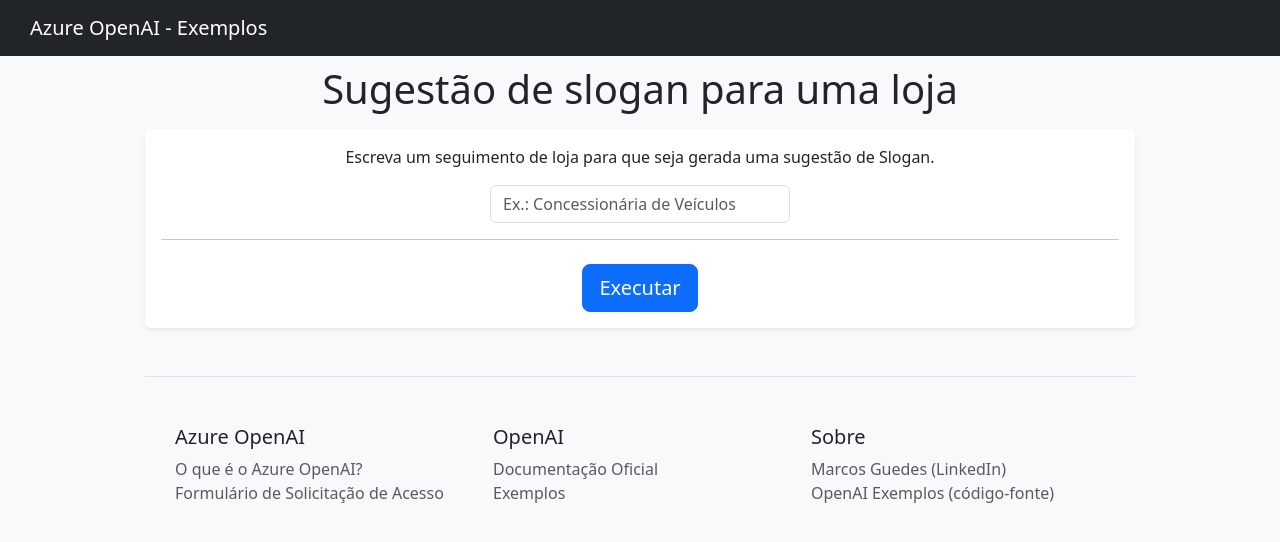
After one commit to marcosguedes01/python-flask-azure-openai-webapp-examples, a Flask app: page /examples/tagline-shop in a window 1280 px wide. The commit adds this page. Shown: the top 542 px of the page. Run offline with Flask 3, Linux system fonts and the light colour scheme; some libraries are stand-ins or nearby versions.

Commit message:
tagline shop webpage initialized

```diff
--- a/app.py
+++ b/app.py
@@ -1,6 +1,10 @@
 from flask import Flask
 from routes import routes_bp;
+from example_routes import example_routes_bp;
+from flask_scss import Scss
 
 app = Flask(__name__)
+Scss(app, static_dir='static/styles', asset_dir='assets/scss')
 
 app.register_blueprint(routes_bp)
+app.register_blueprint(example_routes_bp)
--- /dev/null
+++ b/assets/scss/base.scss
@@ -0,0 +1,31 @@
+body {
+    padding-top: 55px;
+    background-color: #f8f9fa;
+}
+
+nav, footer {
+    padding-left: 30px !important;
+    padding-right: 30px !important;
+}
+
+a {
+    text-decoration: none;
+
+    &:hover {
+        text-decoration: underline;
+    }
+}
+
+.container-base-default {
+    max-width: 990px;
+    margin: auto;
+}
+
+.container-title {
+    text-align: center;
+    margin-top: 10px;
+}
+
+form, row {
+    width: 100%;
+}
--- /dev/null
+++ b/assets/scss/examples/tagling-shop.scss
@@ -0,0 +1,6 @@
+form {
+    input[type=text] {
+        max-width: 300px;
+        margin: auto;
+    }
+}
--- /dev/null
+++ b/example_routes.py
@@ -0,0 +1,9 @@
+from flask import Blueprint, request, jsonify, render_template
+from examples.getLocalstorage import getLocalstorage
+
+# Crie um objeto Blueprint
+example_routes_bp = Blueprint('example_routes', __name__)
+
+@example_routes_bp.route("/examples/tagline-shop")
+def taglineShop():
+    return render_template("examples/tagline-shop.html")
--- a/requirements.txt
+++ b/requirements.txt
@@ -3,3 +3,4 @@ template-render==0.1.0
 requests==2.31.0
 jsonify==0.5
 blueprint==3.4.2
+Flask-Scss==0.5
--- a/routes.py
+++ b/routes.py
@@ -12,6 +12,8 @@ def hello_world():
 def about():
     return render_template("config-openai.html")
 
+#tagline_shop
+
 @routes_bp.route('/get_localstorage', methods=['GET', 'POST'])
 def get_localstorage():
     return getLocalstorage()
--- /dev/null
+++ b/static/scripts/examples/tagline-shop.js
@@ -0,0 +1,28 @@
+function submitForm(event) {
+    event.preventDefault();
+
+    validateFormData(event, 'form-config-openai', executeOpenai);
+}
+
+function executeOpenai() {
+    const shopName = $("input[name=shopName]").val();
+    const azureOpenaiConfigStorage = localStorage.getItem('azureOpenaiConfig');
+    const modelDeploymentsStorage = localStorage.getItem("azureModelDeployments");
+
+    if (!azureOpenaiConfigStorage || !modelDeploymentsStorage) {
+        alert("Por favor, configure os dados do Azure OpenAI.");
+        return;
+    }
+
+    const azureOpenaiConfigData = JSON.parse(azureOpenaiConfigStorage);
+    const modelDeploymentsData = JSON.parse(modelDeploymentsStorage);
+
+    const data = {
+        shopName,
+        azureOpenaiApiKey: azureOpenaiConfigData.azureOpenaiApiKey,
+        azureOpenaiApiEndpoint: azureOpenaiConfigData.azureOpenaiApiEndpoint,
+        modelDeployment: modelDeploymentsData[0].deploymentName
+    };
+
+    console.log("data", data);
+}
--- /dev/null
+++ b/static/scripts/validate-form.js
@@ -0,0 +1,10 @@
+function validateFormData(event, formDataName, fnCallback) {
+    const form = document.getElementById(formDataName);
+
+    if (form.checkValidity() === false) {
+        event.stopPropagation();
+    } else {
+        if (fnCallback) fnCallback();
+    }
+    form.classList.add('was-validated');
+}
--- a/static/styles/base.css
+++ b/static/styles/base.css
@@ -1,67 +1,23 @@
 body {
   padding-top: 55px;
-    background-color: #f8f9fa;
-    /* padding-left: 30px !important;
-    padding-right: 30px !important; */
-}
+  background-color: #f8f9fa; }
 
   nav, footer {
     padding-left: 30px !important;
-    padding-right: 30px !important;
-}
-
-.alert .close {
-    position: absolute;
-    top: 0;
-    right: 0;
-    padding: 0.75rem 1.25rem;
-    color: inherit;
-    background-color: transparent;
-    border: 0;
-    font-size: 1.5rem;
-    font-weight: 700;
-    line-height: 1;
-    text-shadow: 0 1px 0 #fff;
-    opacity: .5;
-}
-
-.alert .close:hover {
-    color: black !important;
-    font-weight: bold;
-}
-
-.highlight-background-container {
-    background-color: #e9ecef;
-    padding-left: 30px;
-    padding-right: 30px;
-}
-
-.app-footer {
-    padding: 2.5rem 0;
-    color: #999;
-    text-align: center;
-    background-color: #f9f9f9;
-    border-top: 0.05rem solid #e5e5e5;
-}
+    padding-right: 30px !important; }
 
     a {
-    text-decoration: none;
-}
-
+      text-decoration: none; }
       a:hover {
-    text-decoration: underline;
-}
+        text-decoration: underline; }
 
 .container-base-default {
   max-width: 990px;
-    margin: auto;
-}
+  margin: auto; }
 
   .container-title {
     text-align: center;
-    margin-top: 10px;
-}
+    margin-top: 10px; }
 
     form, row {
-    width: 100%;
-}
+      width: 100%; }
--- /dev/null
+++ b/static/styles/examples/tagling-shop.css
@@ -0,0 +1,3 @@
+form input[type=text] {
+  max-width: 300px;
+  margin: auto; }
--- a/templates/config-openai.html
+++ b/templates/config-openai.html
@@ -1,6 +1,7 @@
 {% extends 'base.html' %}
 
 {% block styles %}
+<link rel="stylesheet" href="{{ url_for('static', filename='/styles/alert.css') }}" />
 <link rel="stylesheet" href="{{ url_for('static', filename='/styles/config-openai.css') }}" />
 {% endblock %}
 
@@ -101,5 +102,6 @@
 {% endblock %}
 
 {% block scripts %}
+<script type="text/javascript" language="javascript" src="{{ url_for('static', filename='/scripts/validate-form.js') }}"></script>
 <script type="text/javascript" language="javascript" src="{{ url_for('static', filename='/scripts/config-openai.js') }}"></script>
 {% endblock %}
--- /dev/null
+++ b/templates/examples/tagline-shop.html
@@ -0,0 +1,34 @@
+{% extends 'base.html' %}
+
+{% block styles %}
+<link rel="stylesheet" href="{{ url_for('static', filename='/styles/examples/tagling-shop.css') }}" />
+{% endblock %}
+
+{% block content %}
+<div class="container-base-default container-title">
+    <h1>Sugestão de slogan para uma loja</h1>
+
+    <div class="my-3 p-3 bg-white rounded shadow-sm container-base-default config-openai-container">
+        <form id="form-config-openai" class="needs-validation" onsubmit="submitForm(event)" novalidate>
+            <div class="row">
+                <p>Escreva um seguimento de loja para que seja gerada uma sugestão de Slogan.</p>
+                <div class="item">
+                    <input type="text" class="form-control" id="shopName" name="shopName" placeholder="Ex.: Concessionária de Veículos" value="" required>
+                    <div class="invalid-feedback">
+                        Campo obrigatório.
+                    </div>
+                </div>
+            </div>
+
+            <hr class="mb-4">
+            <button class="btn btn-primary btn-lg btn-block" type="submit">Executar</button>
+        </form>
+    </div>
+</div>
+
+{% endblock %}
+
+{% block scripts %}
+<script type="text/javascript" language="javascript" src="{{ url_for('static', filename='/scripts/validate-form.js') }}"></script>
+<script type="text/javascript" language="javascript" src="{{ url_for('static', filename='/scripts/examples/tagline-shop.js') }}"></script>
+{% endblock %}
--- a/templates/index.html
+++ b/templates/index.html
@@ -18,8 +18,8 @@
     <div class="media text-muted pt-3">
         <div class="media-body pb-3 mb-0 small lh-125 border-bottom border-gray">
         <div class="d-flex justify-content-between align-items-center w-100">
-            <strong class="text-gray-dark">Gerar um slogan</strong>
-            <a href="#">Ver Exemplo</a>
+            <strong class="text-gray-dark">Sugestão de slogan</strong>
+            <a href="/examples/tagline-shop">Ver Exemplo</a>
         </div>
         <span class="d-block">Informe o tipo de estabelecimento comerciadl e obtenha uma sugestão de slogan.</span>
         </div>
```
Also changed, not shown: assets/scss/alert.scss (added, +19 -0 lines), assets/scss/config-openai.scss (added, +48 -0 lines), assets/scss/index.scss (added, +10 -0 lines), static/scripts/config-openai.js (+0 -11 lines), static/styles/alert.css (added, +16 -0 lines), static/styles/config-openai.css (+9 -24 lines), static/styles/index.css (+7 -3 lines). Lines whose indentation alone changed are shown as unchanged.
